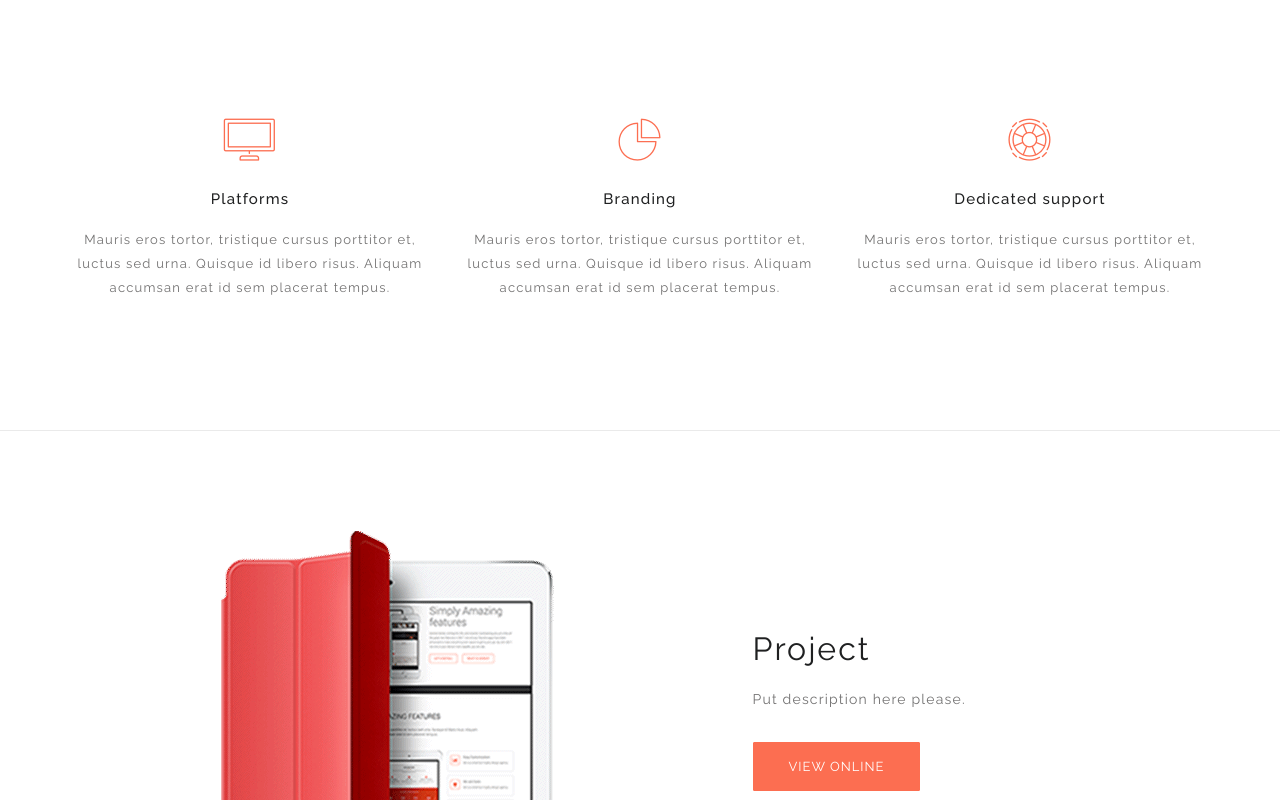
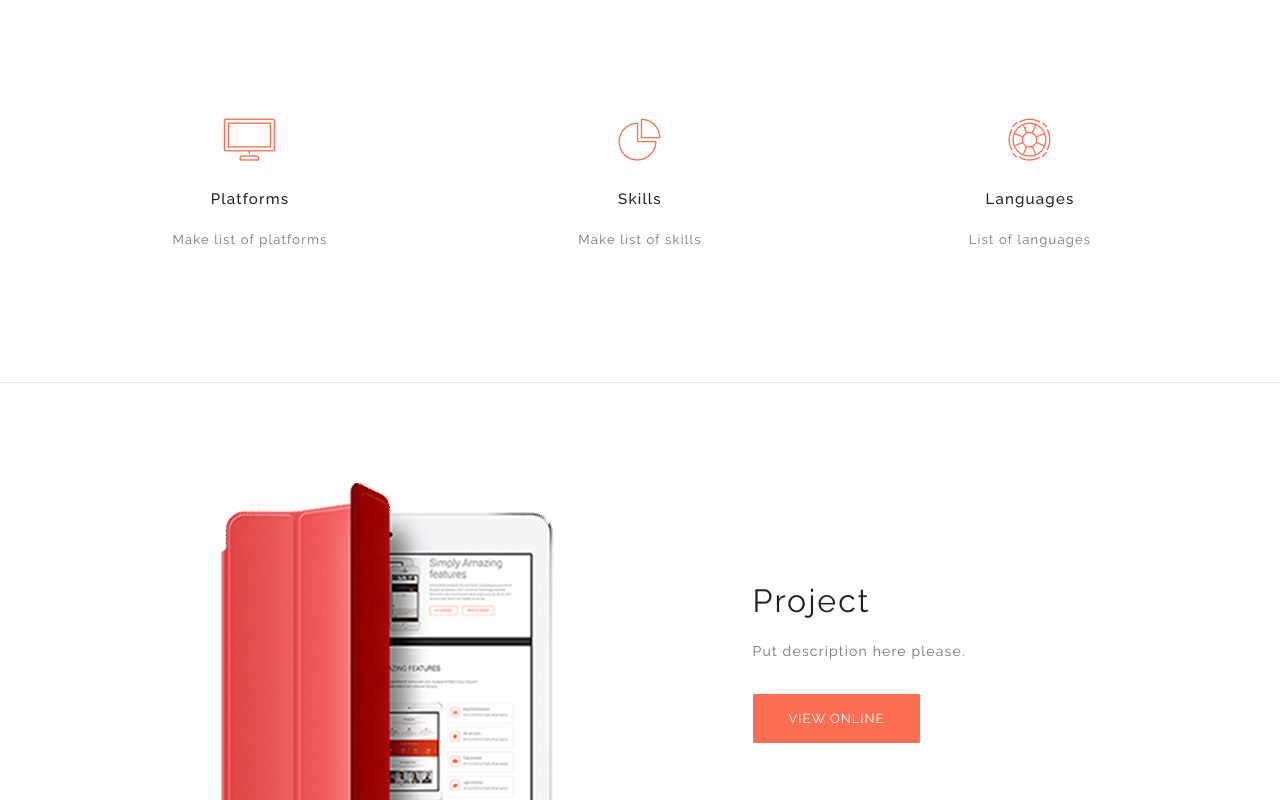
Before and after one commit to sara-zhou/sara-zhou.github.io, a plain HTML site: page index.html in a window 1280 px wide. Shown: the part 1247-2047 px from the top of the page. Drawn offline with nearby package versions, Linux system fonts and the light colour scheme; some packages are replaced by stand-ins of ours.

Commit message:
Update index.html

```diff
--- a/index.html
+++ b/index.html
@@ -65,7 +65,7 @@
             <span class="icon-bar"></span>
             <span class="icon-bar"></span>
           </button>
-           <a class="navbar-brand" href="#"><img src="assets/images/logo.png" alt=""></a>
+           <a class="navbar-brand" href="#">Sara Zhou</a>
         </div>
         <!-- Collect the nav links, forms, and other content for toggling -->
         <div class="collapse navbar-collapse" id="navigation-nav">
@@ -142,7 +142,7 @@
                   <span class="icon-desktop"></span>
                 </div>
                 <h4>Platforms</h4>
-                <p>Mauris eros tortor, tristique cursus porttitor et, luctus sed urna. Quisque id libero risus. Aliquam accumsan erat id sem placerat tempus.</p>
+                <p>Make list of platforms</p>
               </div> <!-- End offer-post -->
             </div> <!-- End col-sm-4 -->
 
@@ -151,8 +151,8 @@
                 <div class="offer-icon">
                   <span class="icon-piechart"></span>
                 </div>
-                <h4>Branding</h4>
-                <p>Mauris eros tortor, tristique cursus porttitor et, luctus sed urna. Quisque id libero risus. Aliquam accumsan erat id sem placerat tempus.</p>
+                <h4>Skills</h4>
+                <p>Make list of skills</p>
               </div> <!-- End offer-post -->
             </div> <!-- End col-sm-4 -->
 
@@ -161,8 +161,8 @@
                 <div class="offer-icon">
                   <span class="icon-lifesaver"></span>
                 </div>
-                <h4>Dedicated support</h4>
-                <p>Mauris eros tortor, tristique cursus porttitor et, luctus sed urna. Quisque id libero risus. Aliquam accumsan erat id sem placerat tempus.</p>
+                <h4>Languages</h4>
+                <p>List of languages</p>
               </div> <!-- End offer-post -->
             </div> <!-- End col-sm-4 -->
 
```
